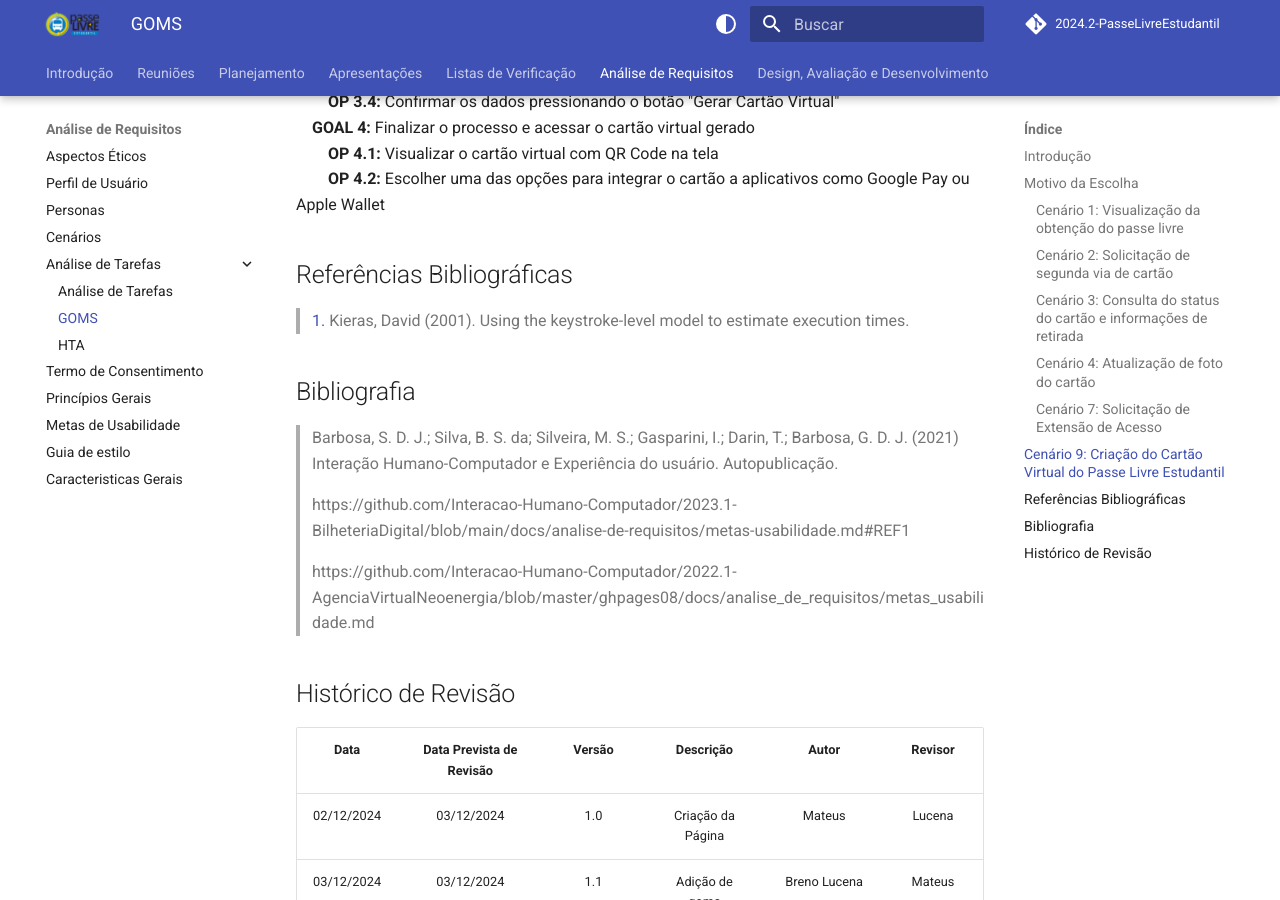
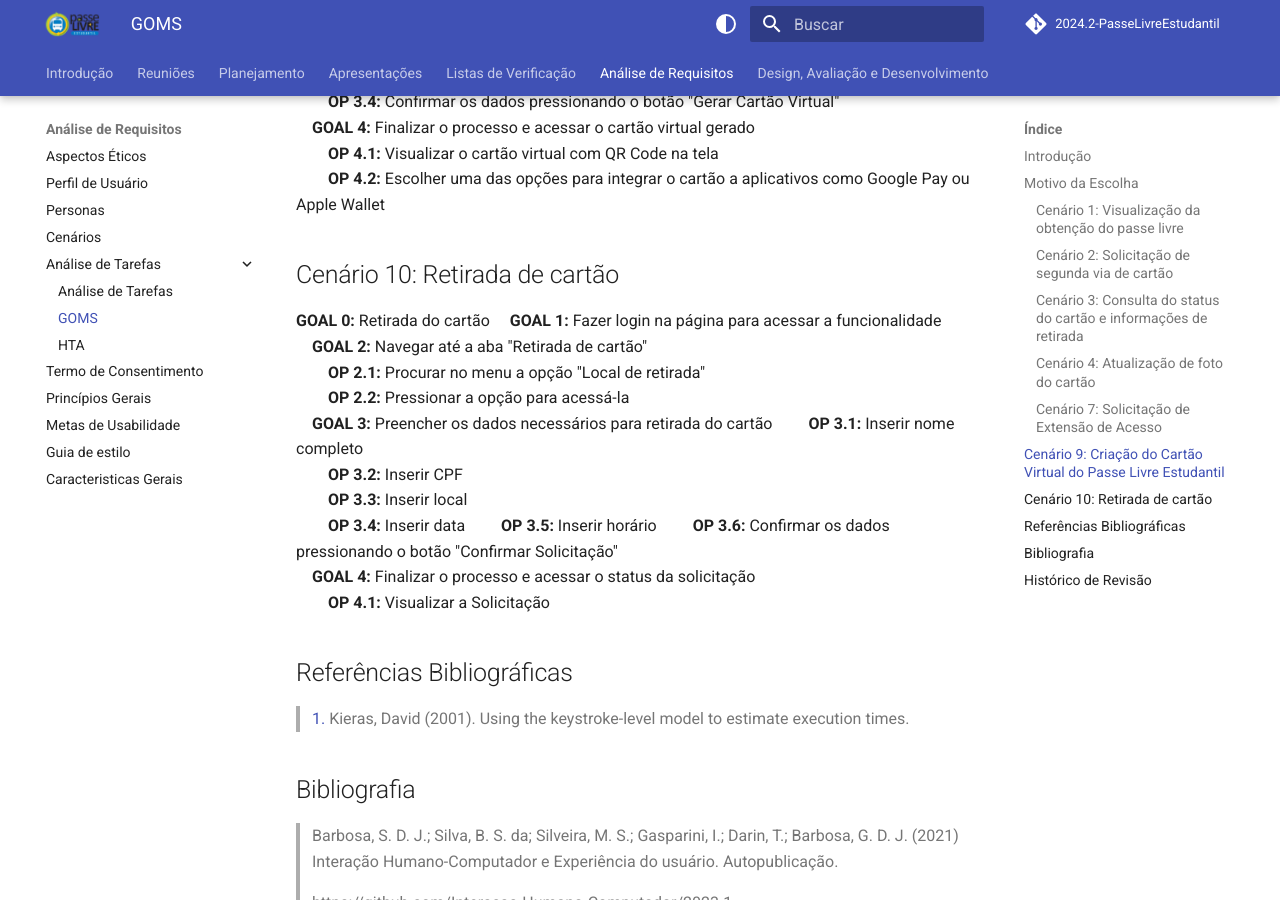
Before and after one commit to Interacao-Humano-Computador/2024.2-PasseLivreEstudantil, an MkDocs documentation site: the page built from docs/analise_de_requsitos/analise_tarefas/goms.md, in a window 1280 px wide and 900 px high, scrolled down 2668 px. Built offline with MkDocs 1.6.1 and Material for MkDocs 9.7.7, drawn with Linux system fonts in a browser that asks for light colours; comment, search, counter and statistics services are not loaded; the version menu is left out.

Commit message:
Criação-goms-cenário-10

```diff
--- a/docs/analise_de_requsitos/analise_tarefas/goms.md
+++ b/docs/analise_de_requsitos/analise_tarefas/goms.md
@@ -87,6 +87,30 @@ Escolhemos o CMN-GOMS pois o mesmo é utilizado para fornecer uma visualização
 &emsp;&emsp;**OP 4.1:** Visualizar o cartão virtual com QR Code na tela
 &emsp;&emsp;**OP 4.2:** Escolher uma das opções para integrar o cartão a aplicativos como Google Pay ou Apple Wallet
 
+
+## Cenário 10: Retirada de cartão
+
+**GOAL 0:** Retirada do cartão
+&emsp;**GOAL 1:** Fazer login na página para acessar a funcionalidade
+&emsp;**GOAL 2:** Navegar até a aba "Retirada de cartão"
+&emsp;&emsp;**OP 2.1:** Procurar no menu a opção "Local de retirada"
+&emsp;&emsp;**OP 2.2:** Pressionar a opção para acessá-la
+&emsp;**GOAL 3:** Preencher os dados necessários para retirada do cartão
+&emsp;&emsp;**OP 3.1:** Inserir nome completo
+&emsp;&emsp;**OP 3.2:** Inserir CPF
+&emsp;&emsp;**OP 3.3:** Inserir local
+&emsp;&emsp;**OP 3.4:** Inserir data
+&emsp;&emsp;**OP 3.5:** Inserir horário
+&emsp;&emsp;**OP 3.6:** Confirmar os dados pressionando o botão "Confirmar Solicitação"
+&emsp;**GOAL 4:** Finalizar o processo e acessar o status da solicitação
+&emsp;&emsp;**OP 4.1:** Visualizar a Solicitação
+
+
+
+
+
+
+
 ## Referências Bibliográficas
 
 > <a id="REF1" href="#anchor_1">1. </a>Kieras, David (2001). Using the keystroke-level model to estimate execution times.
```
